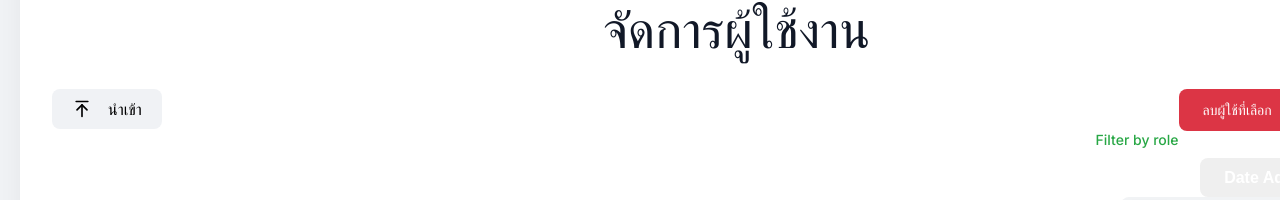
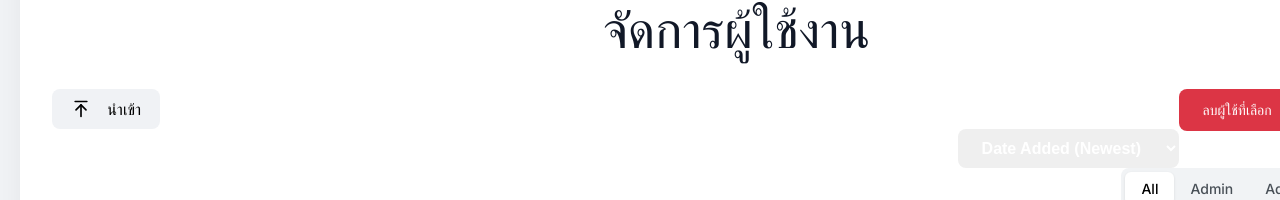
Before and after one commit to kaitod123/my_firstproject, a React (Vite) app: page /UserManagement in a window 1280 px wide. Shown: the part 235-435 px from the top of the page. Built offline with nearby package versions, Linux system fonts and the light colour scheme; no server answers.

Commit message:
Edit import styles

```diff
--- a/src/components/UserManagement.jsx
+++ b/src/components/UserManagement.jsx
@@ -292,7 +292,6 @@ const UserManagement = () => {
 
 
                              <div>
-                                <label>Filter by role</label>
                                     <select
                                         onChange={(e) => {
                                             const [key, direction] = e.target.value.split('-');
--- a/src/styles/UserManagement.module.css
+++ b/src/styles/UserManagement.module.css
@@ -13,7 +13,6 @@
     background-color:#f0f2f5 ;
     color: #000;
     border: none;
-     padding: 10px 20px;
   border-radius: 8px; /* เพิ่มความโค้งมน */
   font-size: 1rem;
   font-weight: 600; /* ทำให้ตัวอักษรหนาขึ้น */
```
